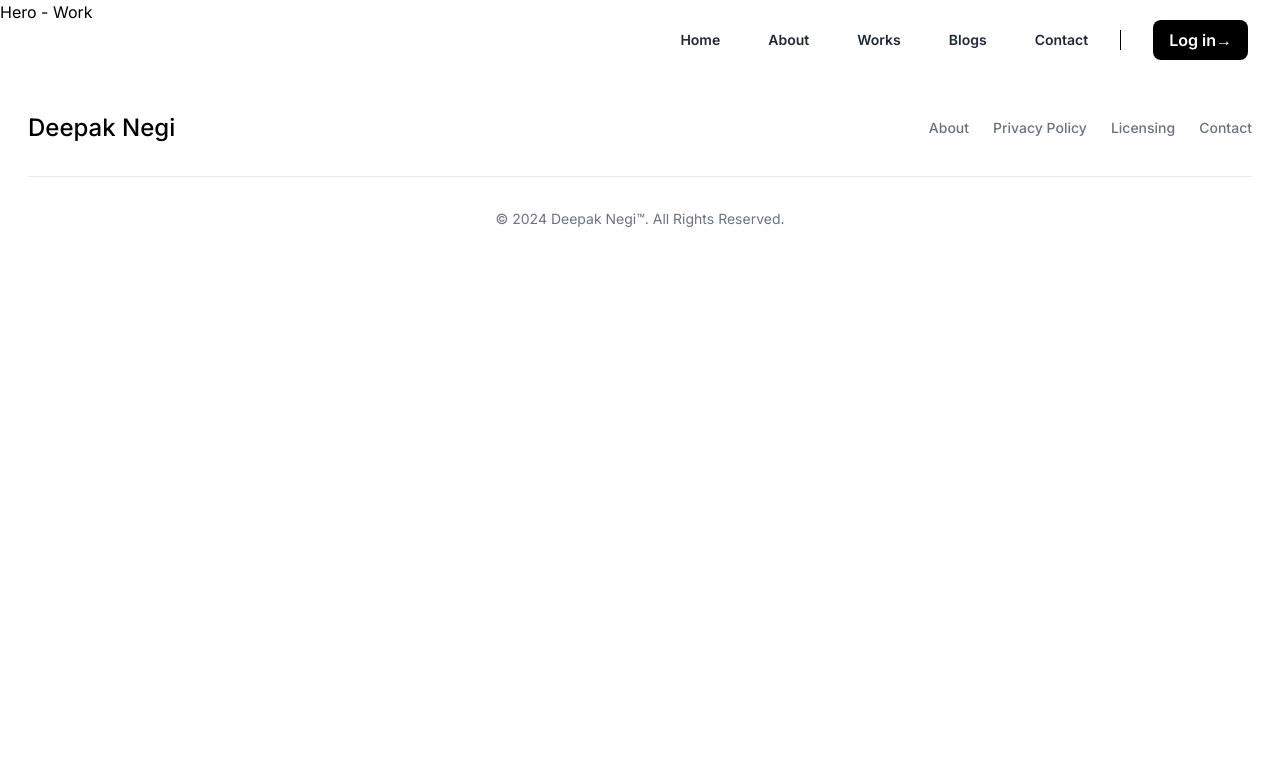
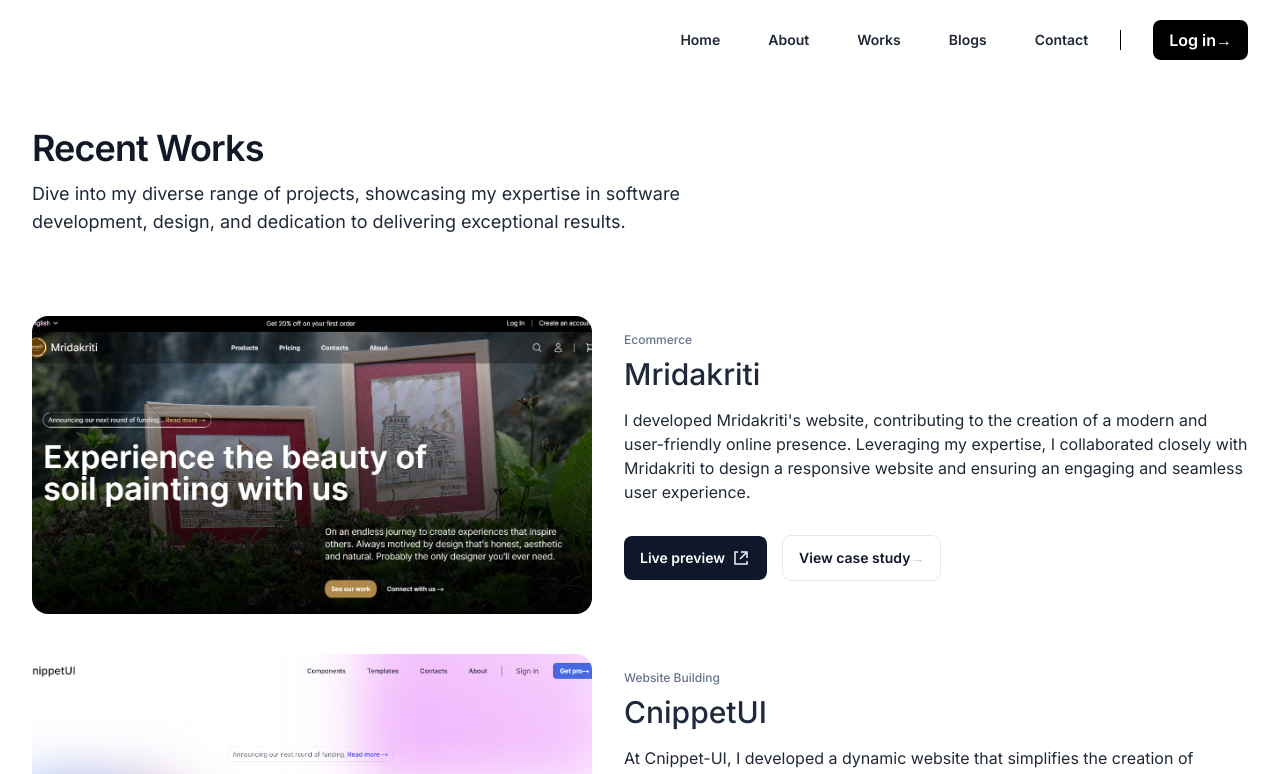
Before and after one commit to in-deepaknegi/deepaknegi-in, a Next.js app: page /works in a window 1280 px wide. Shown: the top 774 px of the page. Built offline with nearby package versions, Linux system fonts and the light colour scheme.

Commit message:
updated works page

```diff
--- a/pages/home/Works.jsx
+++ b/pages/home/Works.jsx
@@ -1,7 +1,6 @@
 import React from 'react';
 import Image from 'next/image';
 import Mrida from '@/public/mridakriti.png';
-import Sea from '@/public/seahawk.png';
 import Cnippet from '@/public/cnippet.png';
 
 const companies = [
--- a/pages/works/Hero.jsx
+++ b/pages/works/Hero.jsx
@@ -1,8 +1,78 @@
 import React from 'react'
+import Image from 'next/image'
+import Mrida from '@/public/mridakriti.png';
+import Cnippet from '@/public/cnippet.png';
+
+const companies = [
+    {
+        name: 'Mridakriti',
+        siteImage: Mrida,
+        siteType: 'Ecommerce',
+        desc: "I developed Mridakriti's website, contributing to the creation of a modern and user-friendly online presence. Leveraging my expertise, I collaborated closely with Mridakriti to design a responsive website and ensuring an engaging and seamless user experience.",
+        siteLink: 'https://www.mridakriti.com/',
+    },
+    {
+        name: 'CnippetUI',
+        siteImage: Cnippet,
+        siteType: 'Website Building',
+        desc: "At Cnippet-UI, I developed a dynamic website that simplifies the creation of website components and templates. My contributions to Cnippet's website showcased my commitment to delivering a contemporary, user-centric digital platform. Collaborating closely with the team, I harnessed my expertise to design a responsive interface, guaranteeing an immersive and intuitive user journey.",
+        siteLink: 'https://cnippet-ui.vercel.app/',
+    },
+]
 
 const Hero = () => {
     return (
-        <div>Hero - Work</div>
+        <section className='mx-auto bg-white max-w-7xl py-24 sm:py-32'>
+            <div className='mx-auto px-6 lg:px-8'>
+                <h1 className='text-2xl font-semibold tracking-tight text-gray-900 sm:text-4xl'>Recent Works</h1>
+                <p className='mt-3 max-w-2xl text-lg text-gray-800'>
+                    Dive into my diverse range of projects, showcasing my expertise in software development, design, and dedication to delivering exceptional results.
+                </p>
+
+                <div className='mt-16 lg:mt-20'>
+                    {companies.map((company, i) => (
+                        <article key={i} className='relative isolate my-10 flex flex-col gap-8 lg:flex-row'>
+                            <div className='relative aspect-[16/8.5] w-[35rem] lg:shrink-0'>
+                                <Image
+                                    src={company.siteImage}
+                                    alt='site-image'
+                                    className='absolute inset-0 h-full w-full rounded-2xl bg-white object-cover'
+                                />
+                            </div>
+                            <div>
+                                <p className='relative mt-4 text-xs font-medium text-slate-500'>{company.siteType}</p>
+
+                                <h4 className='mt-2 text-3xl font-medium text-slate-800 group-hover:text-black'>
+                                    <a href={company.siteLink} target="_blank">
+                                        <span className='relative'>{company.name}</span>
+                                    </a>
+                                </h4>
+                                <p className="relative mt-4 text-base leading-6 text-gray-800">
+                                    {company.desc}
+                                </p>
+                                <div className="mt-8 flex gap-4">
+                                    <a href="https://www.mridakriti.com/" className="inline-flex justify-center rounded-lg text-sm font-semibold py-3 px-4 bg-slate-900 text-white hover:bg-slate-700" target="_blank">
+                                        <span>
+                                            <span className="inline-flex items-center">
+                                                <span>Live preview</span>
+                                                <svg viewBox="0 0 20 20" className="ml-1.5 h-5 w-5 fill-slate-100" fillRule="evenodd" clipRule="evenodd"><path d="M7 3.25H3.25v13.5h13.5V13h-1.5v2.25H4.75V4.75H7v-1.5Zm9.75 0H10v1.5h4.19l-5.72 5.72 1.06 1.06 5.72-5.72V10h1.5V3.25Z"></path></svg>
+                                            </span>
+                                        </span>
+                                    </a>
+
+                                    <a href="#pricing" className="inline-flex justify-center rounded-lg text-sm font-semibold py-3 px-4 bg-white/0 text-slate-900 ring-1 ring-slate-900/10 hover:bg-white/25 hover:ring-slate-900/15 ">
+                                        <span>View case study
+                                            <span aria-hidden="true" className="text-black/25">→</span>
+                                        </span>
+                                    </a>
+                                </div>
+                            </div>
+
+                        </article>
+                    ))}
+                </div>
+            </div>
+        </section>
     )
 }
 
```
